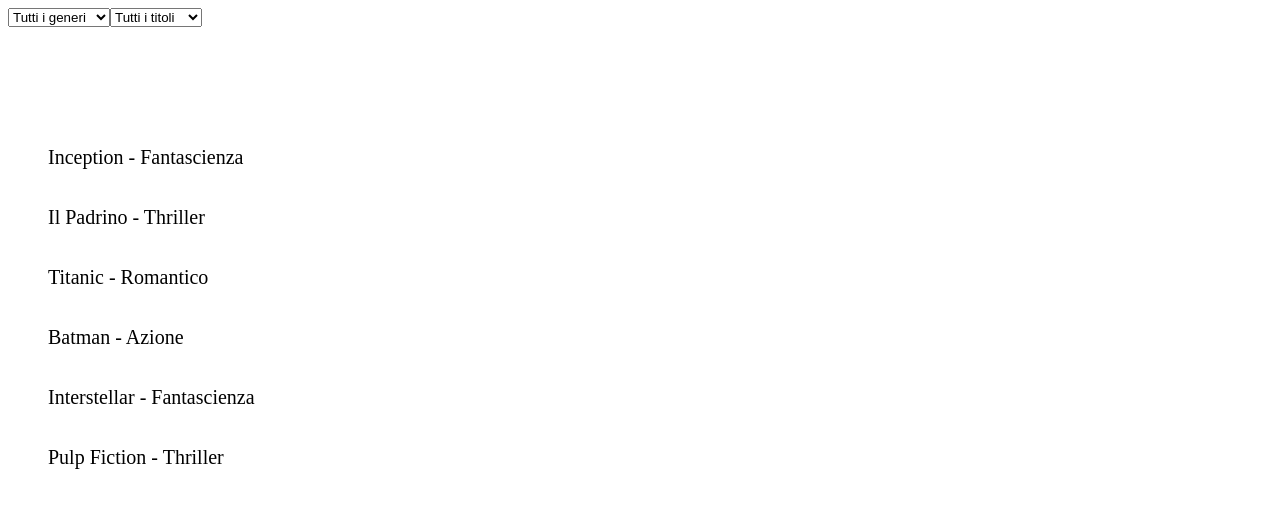
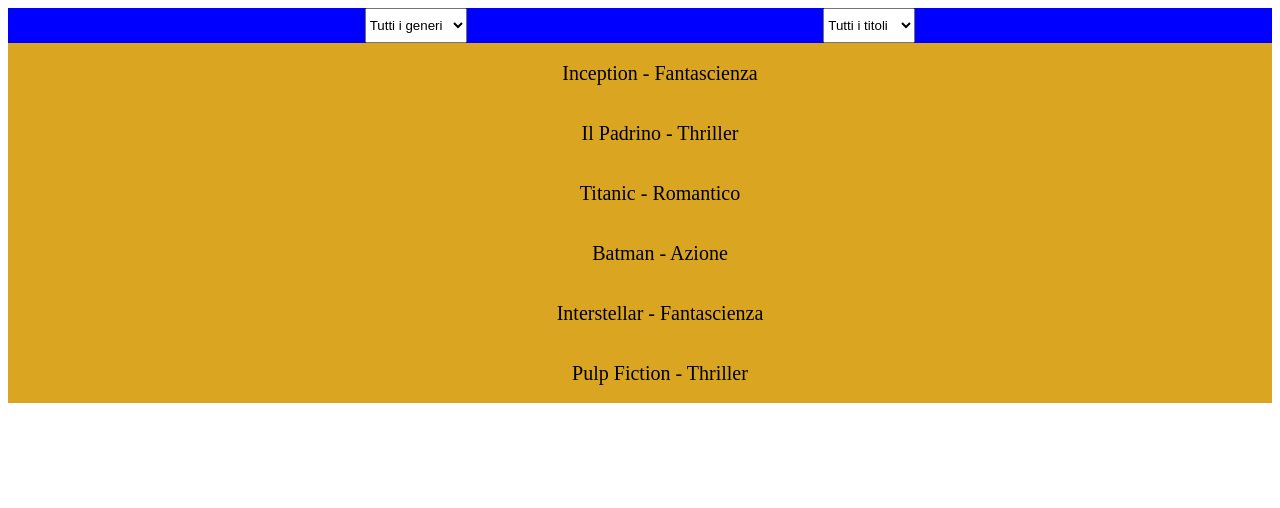
Before and after one commit to DavideCotigliani/react-movie-filter, a React (Vite) app: page / in a window 1280 px wide. Shown: the top 508 px of the page. Built offline with nearby package versions, Linux system fonts and the light colour scheme.

Commit message:
[UPD] updated the first bonus

```diff
--- a/src/components/Movies.jsx
+++ b/src/components/Movies.jsx
@@ -17,6 +17,8 @@
     const [filteredArray, setFilteredArray] = useState(defaultMovies)
     // useState per i titoli
     const [searchTitle, setSearchTitle] = useState("")
+    // per aggiungere nuovi film
+    const [newFilm, setNewFilm] = useState('');
 
 
 
@@ -40,24 +42,26 @@
     const genres = (moviesArray.map(movie => movie.genre))
     // estraggo i titoli dall'array
     const titles = (moviesArray.map(movie => movie.title))
+
     return (
         <>
-            {/* Creo il select */}
+            <div className="container">
+                {/* Creo il select e form */}
+                {/* Generi */}
                 <select className="select-text" value={search} onChange={e => { setSearch(e.target.value) }} >
                     <option value="">Tutti i generi</option>
-                {/* Ciclo i generi dentro l'option */}
                     {genres.map((genre) => {
                         return <option key={genre}>{genre}</option>
                     })}
                 </select>
-
+                {/* Titoli */}
                 <select className="select-text" value={searchTitle} onChange={e => { setSearchTitle(e.target.value) }}>
                     <option value="">Tutti i titoli</option>
-                {/* Ciclo i titoli dentro l'option */}
                     {titles.map((title) => (
                         <option key={title}>{title}</option>
                     ))}
                 </select>
+            </div>
             {/* Filtro l'array */}
             <ul>
                 {filteredArray.map((movie) => (
--- a/src/index.css
+++ b/src/index.css
@@ -2,5 +2,15 @@
     list-style-type: none;
     line-height: 3;
     font-size: 20px;
-    margin-top: 100px;
+    margin: 0px;
+    text-align: center;
+    background-color: goldenrod;
 }
+
+.container {
+    display: flex;
+    justify-content: space-evenly;
+    height: 35px;
+    background-color: blue;
+    width: 100%;
+}
```
Lines whose indentation alone changed are shown as unchanged.
